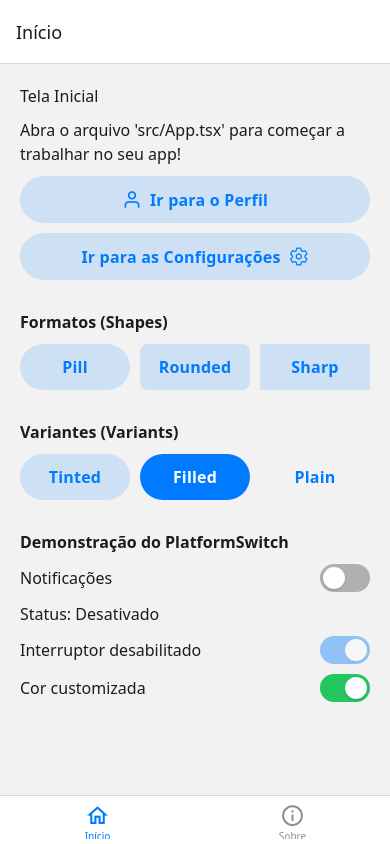
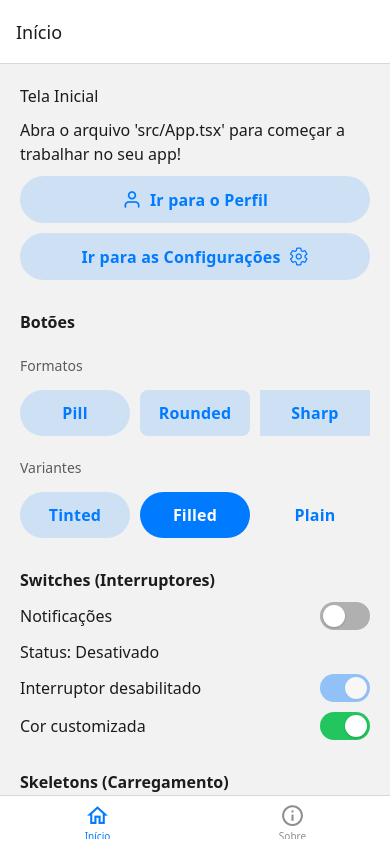
Before and after one commit to carlosxfelipe/react-navigation-template, a React Native app: screen / in a window 390 px wide. Built offline with nearby package versions, Linux system fonts and the light colour scheme; what expo-linking would draw is missing.

Commit message:
feat: add Skeleton component, integrate it into ComponentsShowcase, and update Home to use ThemedScrollView for scrolling.

```diff
--- a/src/components/ComponentsShowcase.tsx
+++ b/src/components/ComponentsShowcase.tsx
@@ -3,6 +3,7 @@ import { StyleSheet, View } from "react-native";
 
 import { Button } from "./Button";
 import { PlatformSwitch } from "./PlatformSwitch";
+import { Skeleton } from "./Skeleton";
 import { Text } from "./Text";
 
 export function ComponentsShowcase() {
@@ -11,7 +12,8 @@ export function ComponentsShowcase() {
 
   return (
     <>
-      <Text style={styles.sectionTitle}>Formatos (Shapes)</Text>
+      <Text style={styles.sectionTitle}>Botões</Text>
+      <Text style={styles.subSectionTitle}>Formatos</Text>
       <View style={styles.row}>
         <Button shape="pill" style={styles.flexButton}>
           Pill
@@ -24,7 +26,7 @@ export function ComponentsShowcase() {
         </Button>
       </View>
 
-      <Text style={styles.sectionTitle}>Variantes (Variants)</Text>
+      <Text style={styles.subSectionTitle}>Variantes</Text>
       <View style={styles.row}>
         <Button variant="tinted" style={styles.flexButton}>
           Tinted
@@ -37,7 +39,7 @@ export function ComponentsShowcase() {
         </Button>
       </View>
 
-      <Text style={styles.sectionTitle}>Demonstração do PlatformSwitch</Text>
+      <Text style={styles.sectionTitle}>Switches (Interruptores)</Text>
       <View style={styles.switchRow}>
         <Text>Notificações</Text>
         <PlatformSwitch
@@ -61,6 +63,18 @@ export function ComponentsShowcase() {
           thumbColor="#FFFFFF"
         />
       </View>
+
+      <Text style={styles.sectionTitle}>Skeletons (Carregamento)</Text>
+      <View style={styles.skeletonContainer}>
+        <View style={{ flexDirection: "row", gap: 12, alignItems: "center" }}>
+          <Skeleton width={50} height={50} borderRadius={25} />
+          <View style={{ gap: 8, flex: 1 }}>
+            <Skeleton width="70%" height={20} borderRadius={4} />
+            <Skeleton width="40%" height={16} borderRadius={4} />
+          </View>
+        </View>
+        <Skeleton width="100%" height={120} borderRadius={8} />
+      </View>
     </>
   );
 }
@@ -70,6 +84,14 @@ const styles = StyleSheet.create({
     marginTop: 20,
     fontWeight: "bold",
     fontSize: 16,
+  },
+  subSectionTitle: {
+    marginTop: 12,
+    marginBottom: 4,
+    fontSize: 14,
+    lineHeight: 20,
+    fontWeight: "500",
+    opacity: 0.7,
   },
   row: {
     flexDirection: "row",
@@ -84,4 +106,8 @@ const styles = StyleSheet.create({
     flex: 1,
     paddingHorizontal: 0,
   },
+  skeletonContainer: {
+    gap: 16,
+    marginTop: 10,
+  },
 });
--- /dev/null
+++ b/src/components/Skeleton.tsx
@@ -0,0 +1,52 @@
+import React, { useEffect, useRef } from "react";
+import { Animated, StyleProp, ViewStyle, DimensionValue } from "react-native";
+import { useTheme } from "@react-navigation/native";
+
+interface SkeletonProps {
+  style?: StyleProp<ViewStyle>;
+  width?: DimensionValue;
+  height?: DimensionValue;
+  borderRadius?: number;
+}
+
+export function Skeleton({
+  style,
+  width,
+  height,
+  borderRadius = 8,
+}: SkeletonProps) {
+  const theme = useTheme();
+  const opacity = useRef(new Animated.Value(0.3)).current;
+
+  useEffect(() => {
+    Animated.loop(
+      Animated.sequence([
+        Animated.timing(opacity, {
+          toValue: 0.7,
+          duration: 800,
+          useNativeDriver: true,
+        }),
+        Animated.timing(opacity, {
+          toValue: 0.3,
+          duration: 800,
+          useNativeDriver: true,
+        }),
+      ]),
+    ).start();
+  }, [opacity]);
+
+  return (
+    <Animated.View
+      style={[
+        {
+          opacity,
+          backgroundColor: theme.dark ? "#333333" : "#E0E0E0",
+          width,
+          height,
+          borderRadius,
+        },
+        style,
+      ]}
+    />
+  );
+}
--- a/src/navigation/screens/Home.tsx
+++ b/src/navigation/screens/Home.tsx
@@ -1,5 +1,5 @@
 import { StyleSheet } from "react-native";
-import { ThemedView } from "../../components/ThemedView";
+import { ThemedScrollView } from "../../components/ThemedScrollView";
 import { Text } from "../../components/Text";
 import { Button } from "../../components/Button";
 import { Icon } from "../../components/Icon";
@@ -7,7 +7,10 @@ import { ComponentsShowcase } from "../../components/ComponentsShowcase";
 
 export function Home() {
   return (
-    <ThemedView style={styles.container}>
+    <ThemedScrollView
+      style={styles.container}
+      contentContainerStyle={styles.contentContainer}
+    >
       <Text>Tela Inicial</Text>
       <Text>
         Abra o arquivo 'src/App.tsx' para começar a trabalhar no seu app!
@@ -29,13 +32,16 @@ export function Home() {
       </Button>
 
       <ComponentsShowcase />
-    </ThemedView>
+    </ThemedScrollView>
   );
 }
 
 const styles = StyleSheet.create({
   container: {
     flex: 1,
+  },
+  contentContainer: {
+    flexGrow: 1,
     padding: 20,
     gap: 10,
   },
```
